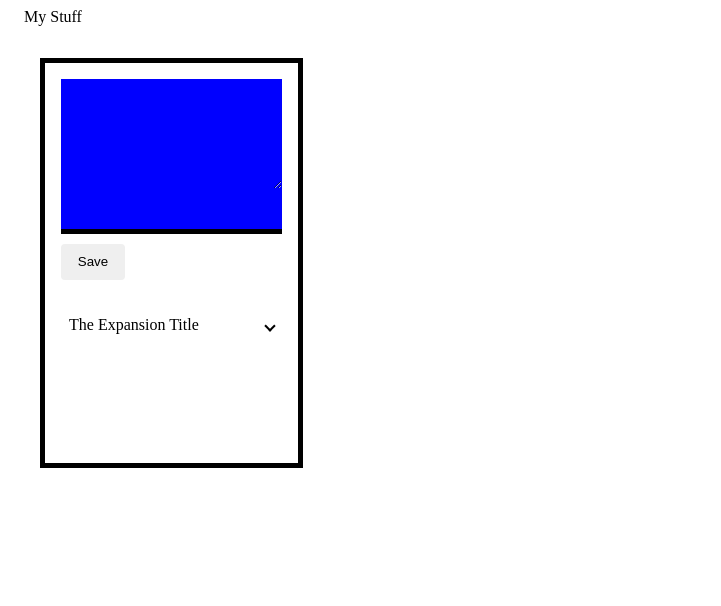
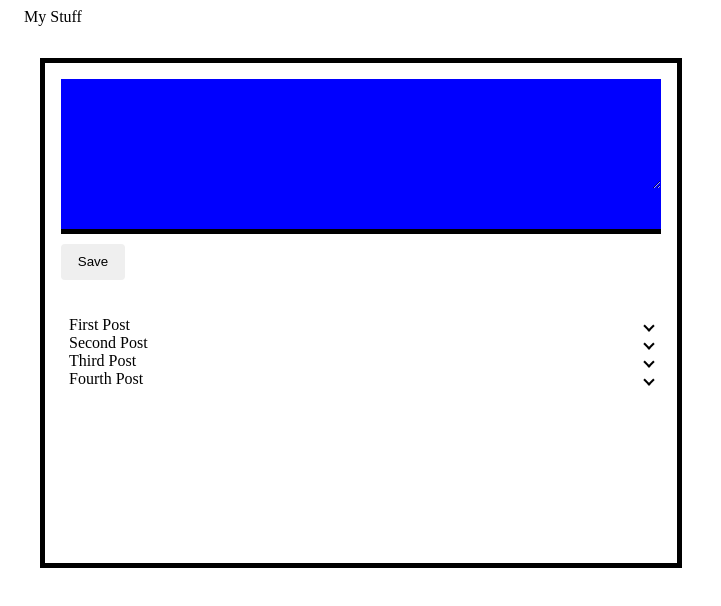
Before and after one commit to marcusjensen15/MEAN_STACK_COURSE, an Angular app: page / in a window 1280 px wide. Shown: the top 606 px of the page, without its empty margins (0-721 px from the left). Built offline with nearby package versions, Linux system fonts and the light colour scheme.

Commit message:
accidentally used : instead of = when defining posts

```diff
--- a/src/app/app.component.scss
+++ b/src/app/app.component.scss
@@ -1,6 +1,6 @@
 main {
-  width: 20%;
-  height: 400px;
+  width: 50%;
+  height: 500px;
   border: 5px solid black;
   margin: 2em;
 }
--- a/src/app/post/post-list/post-list.component.html
+++ b/src/app/post/post-list/post-list.component.html
@@ -1,8 +1,8 @@
 <mat-accordion>
-  <mat-expansion-panel>
+  <mat-expansion-panel *ngFor="let post of posts">
     <mat-expansion-panel-header>
-      The Expansion Title
+      {{post.title}}
     </mat-expansion-panel-header>
-    <p>This is a nice paragraph</p>
+    <p>{{post.content}}</p>
   </mat-expansion-panel>
 </mat-accordion>
--- a/src/app/post/post-list/post-list.component.ts
+++ b/src/app/post/post-list/post-list.component.ts
@@ -5,4 +5,13 @@ import { Component } from "@angular/core";
   templateUrl: './post-list.component.html',
   styleUrls: ['./post-list.component.css']
 })
-export class PostListComponent {}
+export class PostListComponent {
+  posts = [
+    {title: "First Post", content: "This is the first post"},
+    {title: "Second Post", content: "This is the second post"},
+    {title: "Third Post", content: "This is the third post"},
+    {title: "Fourth Post", content: "This is the fourth post"},
+
+  ];
+
+}
```
